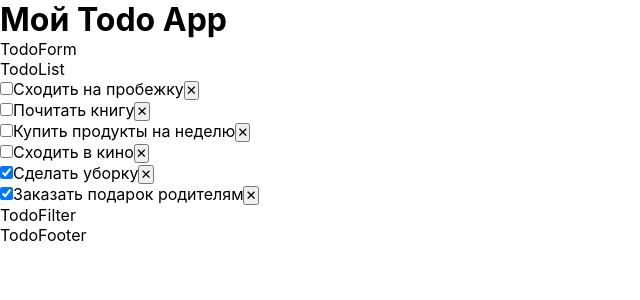
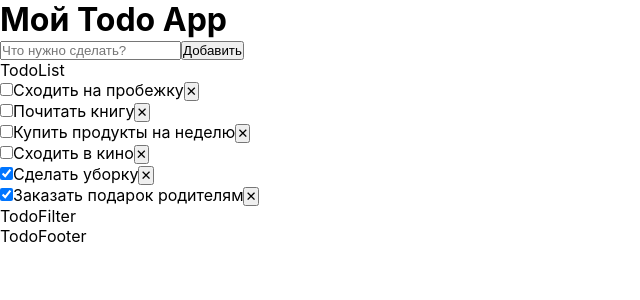
Before and after one commit to AnnaSpirina/todo-app, a React (Create React App) app: page / in a window 1280 px wide. Shown: the top 300 px of the page, without its empty margins (0-640 px from the left). Built offline with nearby package versions, Linux system fonts and the light colour scheme.

Commit message:
Добавила добавление задачи через форму

```diff
--- a/src/App.js
+++ b/src/App.js
@@ -27,10 +27,20 @@ function App() {
     setTodos(todos.filter(todo => todo.id !== id));
   };
 
+  const addTodo = (text) => {
+    if (text.trim() === "") return;
+    const newTodo = {
+      id: Date.now(),
+      text: text.trim(),
+      completed: false
+    }
+    setTodos([newTodo, ...todos]);
+  }
+
   return (
     <div>
       <h1>Мой Todo App</h1>
-      <TodoForm />
+      <TodoForm onAdd={addTodo}/>
       <TodoList todos={todos} onToggle={toggleTodo} onDelete={deleteTodo}/>
       <TodoFilter />
       <TodoFooter />
--- a/src/components/TodoForm.jsx
+++ b/src/components/TodoForm.jsx
@@ -1,6 +1,25 @@
-function TodoForm(){
+import { useState } from "react";
+import Button from "./UI/Button";
+
+function TodoForm({onAdd}){
+    const [input, setInput] = useState("");
+
+    const handleSubmit = (e) => {
+        e.preventDefault();
+        onAdd(input);
+        setInput("");
+    }
+
     return (
-        <div>TodoForm</div>
+        <form onSubmit={handleSubmit}>
+            <input
+                type="text"
+                value={input}
+                placeholder="Что нужно сделать?"
+                onChange={(e) => setInput(e.target.value)}
+            />
+            <Button type='submit'>Добавить</Button>
+        </form>
     );
 }
 
--- a/src/components/UI/Button.jsx
+++ b/src/components/UI/Button.jsx
@@ -1,6 +1,6 @@
-function Button({children, onClick}){
+function Button({children, onClick, type}){
     return(
-        <button onClick={onClick}>
+        <button onClick={onClick} type={type}>
             {children}
         </button>
     )
```
